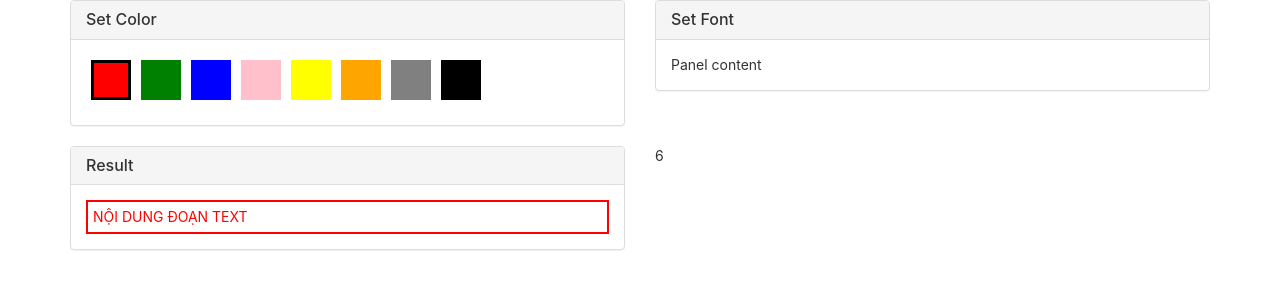
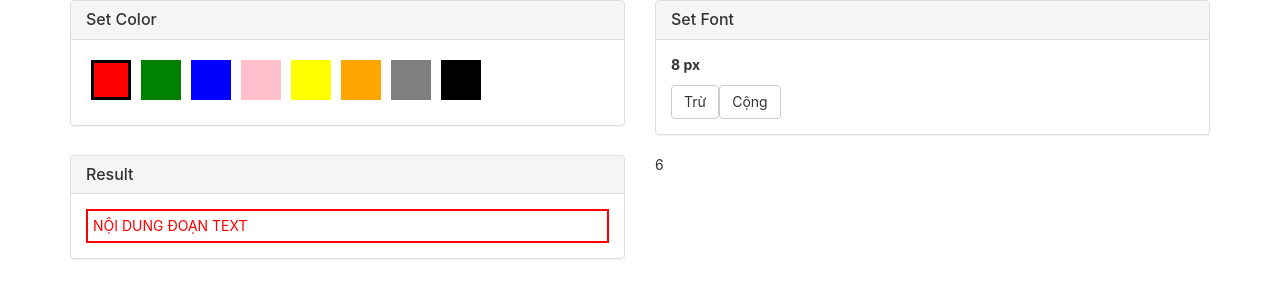
Before and after one commit to toanvan273/React-setColor-transfer-props-state, a React (Create React App) app: page / in a window 1280 px wide. Shown: the top 300 px of the page. Built offline with nearby package versions, Linux system fonts and the light colour scheme.

Commit message:
add setfont component

```diff
--- a/src/App.js
+++ b/src/App.js
@@ -17,13 +17,16 @@ class App extends Component {
             color: param
         })
     }
+    togetFont = (param) => {
+
+    }
   render() {
     return (
 
       <div className="container">
         <div className="row">
            <SetColor color={this.state.color} getColor={this.toGetColor}/>
-            <SetFont />
+            <SetFont font={this.state.fontSize} getFont={this.togetFont}/>
         </div>
 
         <div className="row">
--- a/src/components/SetFont.js
+++ b/src/components/SetFont.js
@@ -1,6 +1,24 @@
 import React, {Component} from 'react'
 
 class SetFont extends Component {
+    constructor(){
+        super()
+        this.state = {
+            fontSize : 8, //[8,10,12,14,16,18,20]
+        }
+    }
+    fnTru = () => {
+        this.setState(
+         {
+             fontSize: this.state.fontSize - 2
+         }
+        )
+    }
+    fnCong = () => {
+        this.setState({
+            fontSize: this.state.fontSize + 2
+        })
+    }
     render(){
         return(
             <div className="col-md-6">
@@ -9,7 +27,9 @@ class SetFont extends Component {
                         <h3 className="panel-title">Set Font</h3>
                     </div>
                     <div className="panel-body">
-                        Panel content
+                        <p><strong> {this.state.fontSize } px </strong></p>
+                        <button class="btn btn-default" type="submit" onClick={this.fnTru}>Trừ</button>
+                        <button class="btn btn-default" type="submit" onClick={this.fnCong}>Cộng</button>
                     </div>
                 </div>
             </div>
```
